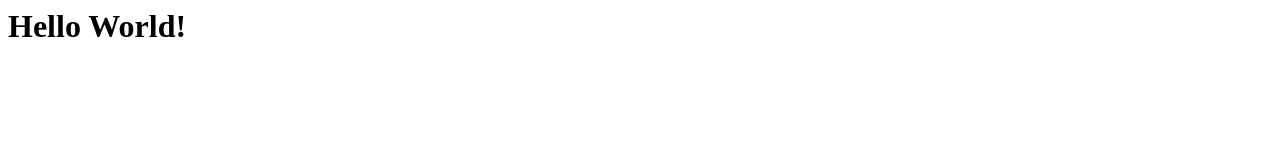
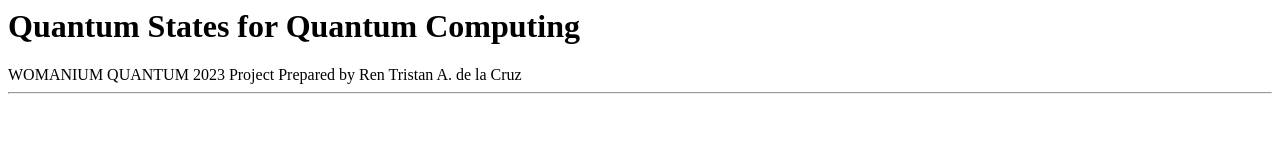
Before and after one commit to rentristandelacruz/rentristandelacruz.github.io, a plain HTML site: page index.html in a window 1280 px wide. Drawn offline with Linux system fonts and the light colour scheme.

Commit message:
[New Start] Updated index.html with Title

```diff
--- a/index.html
+++ b/index.html
@@ -1 +1,6 @@
-<h1> Hello World!</h1>
+<h1> Quantum States for Quantum Computing </h1>
+
+WOMANIUM QUANTUM 2023 Project
+Prepared by Ren Tristan A. de la Cruz
+
+<hr>
```
